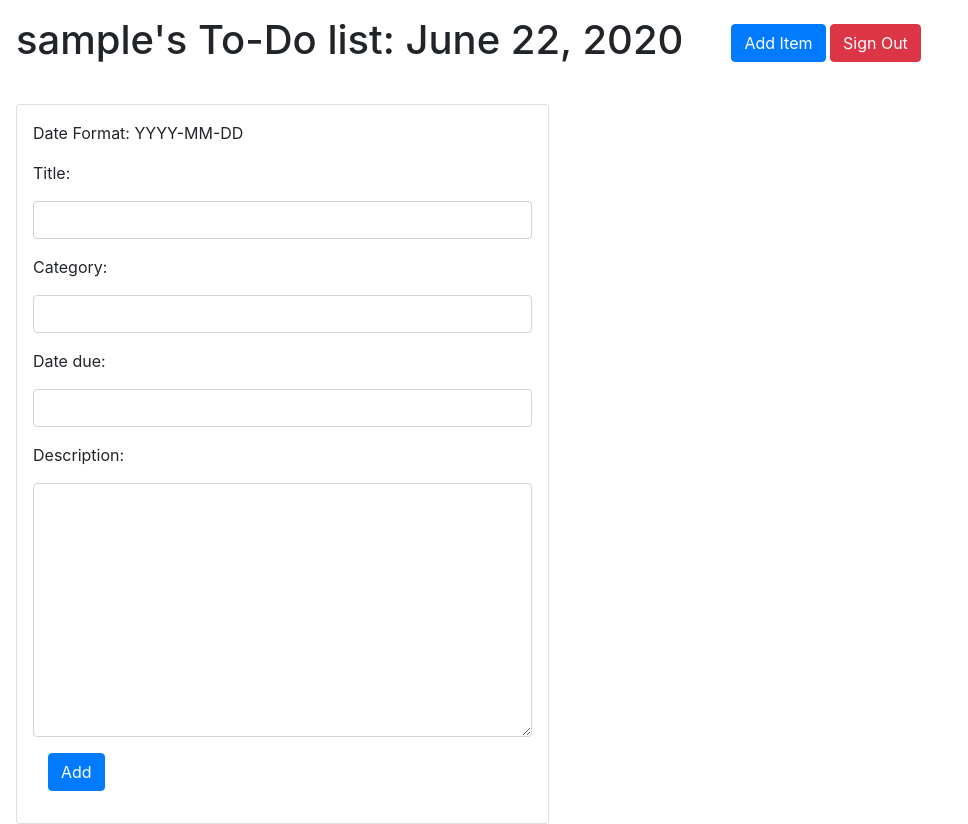
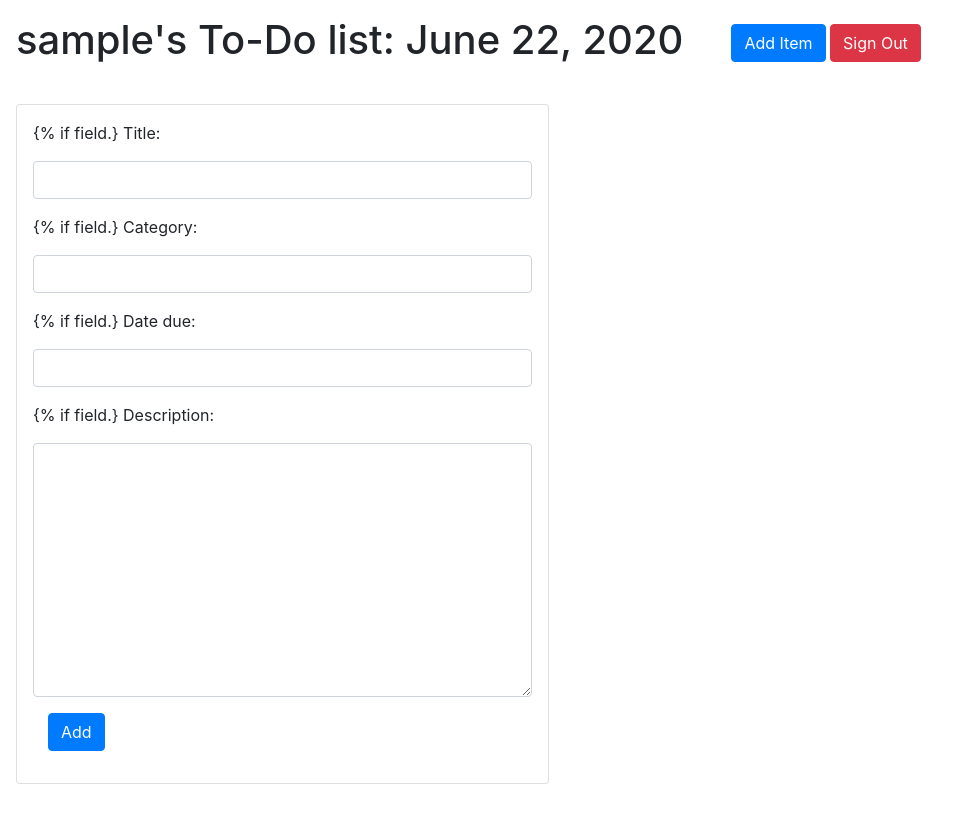
Before and after one commit to VJ1224/django, a Django app: page /todo/additem in a window 1280 px wide. Shown: the whole page, without its empty margins (0-968 px from the left). After the commit the page ends 784 px from the top, so only its background shows below. Run offline with Django 3.2, Linux system fonts and the light colour scheme; the visitor is signed in with stand-in values (Sample User, id 1); data that the repository does not hold is empty; some libraries are stand-ins or nearby versions.

Commit message:
date formatting

```diff
--- a/to_do/forms.py
+++ b/to_do/forms.py
@@ -17,7 +17,6 @@
 					}
 				),
             'date_due': forms.DateInput(
-                    format=('%d-%m-%Y'),
     				attrs={
     					'class': 'form-control'
     					}
--- a/to_do/templates/to_do/home.html
+++ b/to_do/templates/to_do/home.html
@@ -33,9 +33,9 @@
       <div class="card col-5 mr-3 p-3 mt-3" id="additem" style="display:none">
       <form action="additem" method="post">
         {% csrf_token %}
-        <p> Date Format: YYYY-MM-DD </p>
         {% for field in form.visible_fields %}
         <div class="form-group">
+          {% if field.}
           <label class="mr-3">{{field.label_tag}}</label>
           {{field}}
         </div>
```
